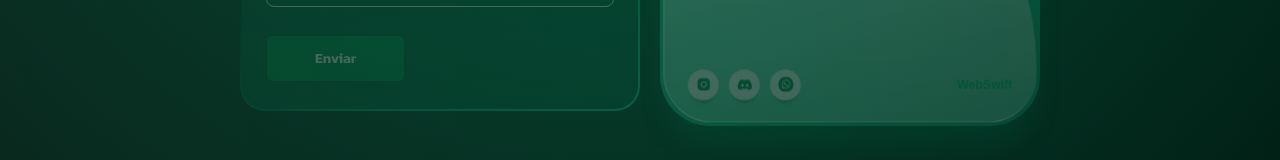
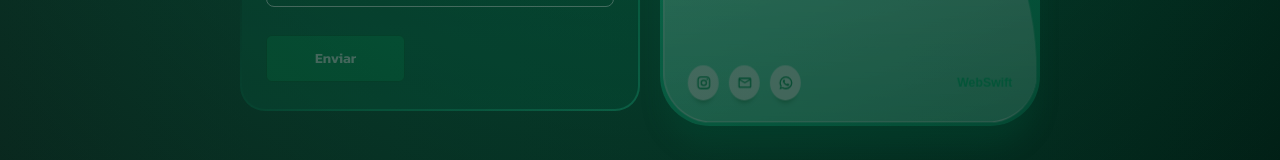
Before and after one commit to Daniel-Possamai/myLandPagePrincipal, a React (Create React App) app: page / in a window 1280 px wide. Shown: the part 3272-3432 px from the top of the page. Built offline with nearby package versions, Linux system fonts and the light colour scheme; a web font is replaced by a local one.

Commit message:
Atualizado botoes do formulario

```diff
--- a/src/components/formulario/formulario.scss
+++ b/src/components/formulario/formulario.scss
@@ -371,20 +371,14 @@
   }
 
   .bottom .social-buttons-container .social-button:hover {
-    background: black;
+    background: rgba(0, 0, 0, 0.144);
   }
 
-  .bottom .social-buttons-container .social-button:hover .svg {
-    fill: white;
-  }
 
   .bottom .social-buttons-container .social-button:active {
     background: #00c37b;
   }
 
-  .bottom .social-buttons-container .social-button:active .svg {
-    fill: black;
-  }
 
   .logo {
     position: absolute;
--- a/src/components/formulario/formulario.tsx
+++ b/src/components/formulario/formulario.tsx
@@ -1,4 +1,7 @@
 import './formulario.scss';
+import MailOutlineIcon from '@mui/icons-material/MailOutline';
+import InstagramIcon from '@mui/icons-material/Instagram';
+import WhatsAppIcon from '@mui/icons-material/WhatsApp';
 import React, { useState, FormEvent } from 'react';
 
 function Forms() {
@@ -92,16 +95,13 @@ function Forms() {
 
                                 <div className="social-buttons-container">
                                     <button className="social-button .social-button1" onClick={() => openInNewTab("https://instagram.com")}>
-                                        <svg viewBox="0 0 30 30" xmlns="http://www.w3.org/2000/svg" className="svg">
-                                            <path d="M 9.9980469 3 C 6.1390469 3 3 6.1419531 3 10.001953 L 3 20.001953 C 3 23.860953 6.1419531 27 10.001953 27 L 20.001953 27 C 23.860953 27 27 23.858047 27 19.998047 L 27 9.9980469 C 27 6.1390469 23.858047 3 19.998047 3 L 9.9980469 3 z M 22 7 C 22.552 7 23 7.448 23 8 C 23 8.552 22.552 9 22 9 C 21.448 9 21 8.552 21 8 C 21 7.448 21.448 7 22 7 z M 15 9 C 18.309 9 21 11.691 21 15 C 21 18.309 18.309 21 15 21 C 11.691 21 9 18.309 9 15 C 9 11.691 11.691 9 15 9 z M 15 11 A 4 4 0 0 0 11 15 A 4 4 0 0 0 15 19 A 4 4 0 0 0 19 15 A 4 4 0 0 0 15 11 z"></path>
-                                        </svg></button>
+                                        <InstagramIcon className='svg' />
+                                    </button>
                                     <button className="social-button .social-button2" onClick={() => openInNewTab("https://www.discord.com")}>
-                                        <svg viewBox="0 0 640 512" xmlns="http://www.w3.org/2000/svg" className="svg">
-                                            <path d="M524.531,69.836a1.5,1.5,0,0,0-.764-.7A485.065,485.065,0,0,0,404.081,32.03a1.816,1.816,0,0,0-1.923.91,337.461,337.461,0,0,0-14.9,30.6,447.848,447.848,0,0,0-134.426,0,309.541,309.541,0,0,0-15.135-30.6,1.89,1.89,0,0,0-1.924-.91A483.689,483.689,0,0,0,116.085,69.137a1.712,1.712,0,0,0-.788.676C39.068,183.651,18.186,294.69,28.43,404.354a2.016,2.016,0,0,0,.765,1.375A487.666,487.666,0,0,0,176.02,479.918a1.9,1.9,0,0,0,2.063-.676A348.2,348.2,0,0,0,208.12,430.4a1.86,1.86,0,0,0-1.019-2.588,321.173,321.173,0,0,1-45.868-21.853,1.885,1.885,0,0,1-.185-3.126c3.082-2.309,6.166-4.711,9.109-7.137a1.819,1.819,0,0,1,1.9-.256c96.229,43.917,200.41,43.917,295.5,0a1.812,1.812,0,0,1,1.924.233c2.944,2.426,6.027,4.851,9.132,7.16a1.884,1.884,0,0,1-.162,3.126,301.407,301.407,0,0,1-45.89,21.83,1.875,1.875,0,0,0-1,2.611,391.055,391.055,0,0,0,30.014,48.815,1.864,1.864,0,0,0,2.063.7A486.048,486.048,0,0,0,610.7,405.729a1.882,1.882,0,0,0,.765-1.352C623.729,277.594,590.933,167.465,524.531,69.836ZM222.491,337.58c-28.972,0-52.844-26.587-52.844-59.239S193.056,219.1,222.491,219.1c29.665,0,53.306,26.82,52.843,59.239C275.334,310.993,251.924,337.58,222.491,337.58Zm195.38,0c-28.971,0-52.843-26.587-52.843-59.239S388.437,219.1,417.871,219.1c29.667,0,53.307,26.82,52.844,59.239C470.715,310.993,447.538,337.58,417.871,337.58Z"></path>
-                                        </svg>
+                                        <MailOutlineIcon className='svg' />
                                     </button>
                                     <button className="social-button .social-button3" onClick={() => openInNewTab("https://www.discord.com")}>
-                                    <svg className='svg' id="whatsapp-circle" xmlns="http://www.w3.org/2000/svg" viewBox="0 0 3333 3333" shape-rendering="geometricPrecision" text-rendering="geometricPrecision" image-rendering="optimizeQuality" fill-rule="evenodd" clip-rule="evenodd"><path d="M1667 0c920 0 1667 746 1667 1667 0 920-746 1667-1667 1667C747 3334 0 2588 0 1667 0 747 746 0 1667 0zm700 952c-175-175-407-271-655-271-510 0-925 415-925 925 0 163 43 322 124 462l-131 480 491-129c135 74 287 113 442 113 510 0 925-415 925-925 0-247-96-480-271-655zm-654 1424c-138 0-274-37-392-107l-28-17-291 76 78-284-18-29c-77-122-118-264-118-409 0-424 345-769 770-769 205 0 399 80 544 225 145 146 225 338 225 544 0 424-345 770-769 770zm422-576c-23-12-137-67-158-75s-37-12-52 12c-15 23-60 75-73 91-14 15-27 18-50 6s-98-36-186-115c-69-61-115-137-129-160s-2-36 10-47c11-10 23-27 35-41s15-23 23-39c8-15 4-29-2-41s-52-125-71-172c-19-45-38-39-52-40s-29-1-44-1-40 6-62 29c-21 23-81 79-81 193s83 224 94 239c12 15 163 249 395 349 55 24 98 38 132 49 55 17 106 15 146 9 44-7 137-56 156-110s19-100 14-110-21-16-44-28z"/></svg>
+                                        <WhatsAppIcon className='svg' />
                                     </button>
                                 </div>
                                 <div className="view-more">
```
